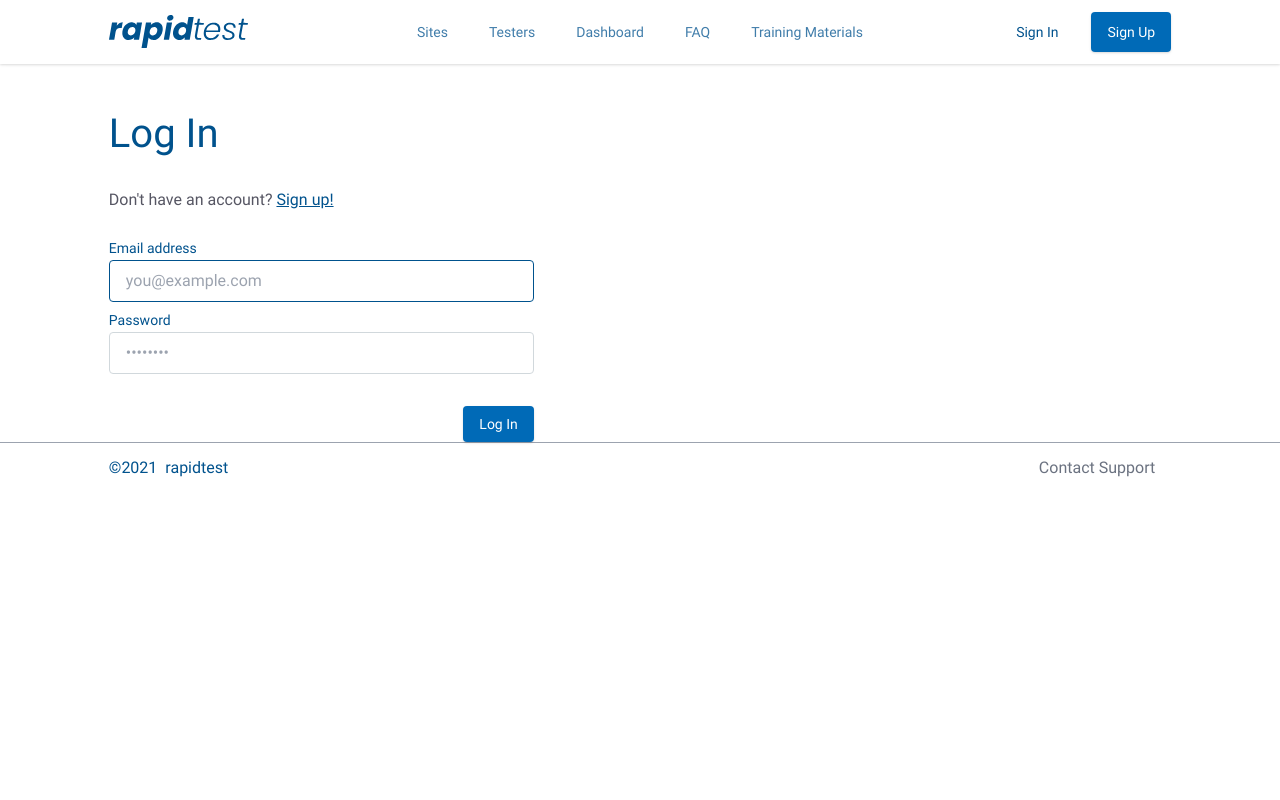
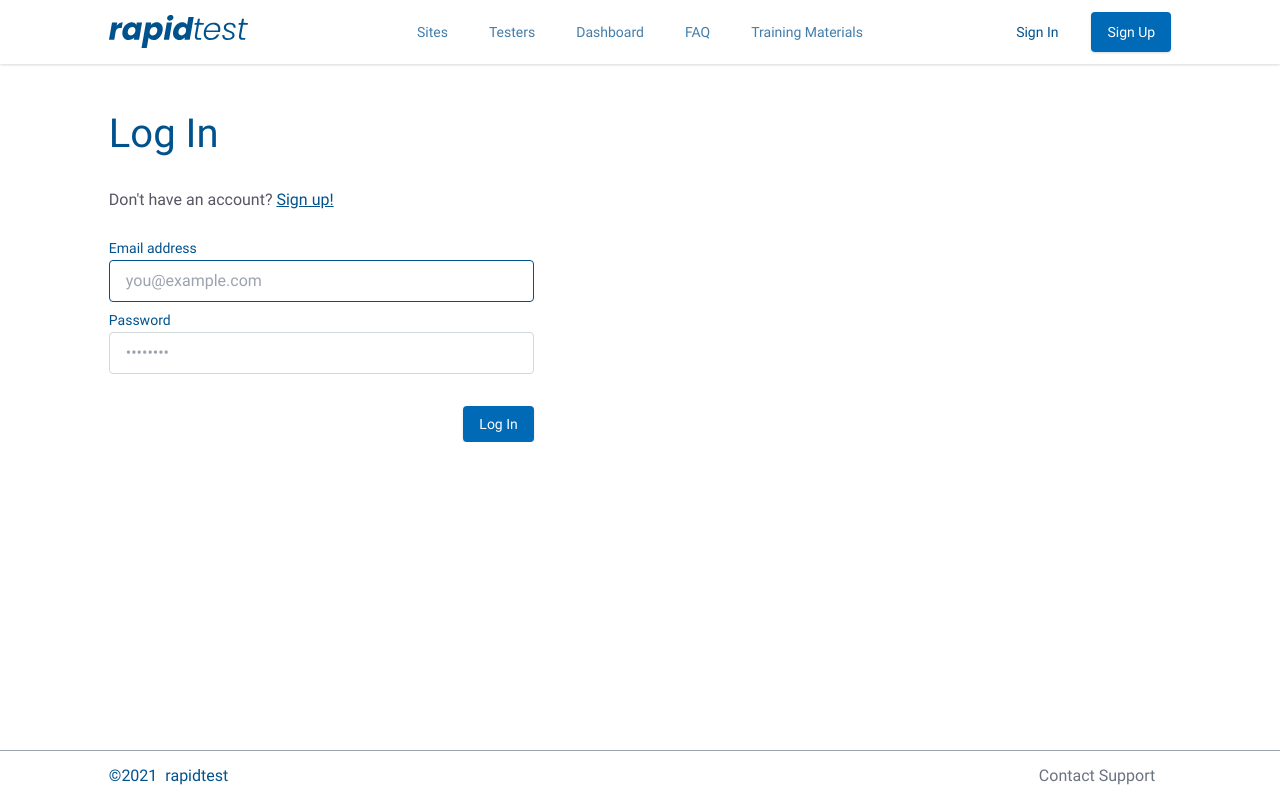
Before and after one commit to datarobot/datarobot-rapidtest-support, a React (Create React App) app: page /login in a window 1280 px wide. Built offline with nearby package versions, Linux system fonts and the light colour scheme; no server answers; what @fortawesome/pro-light-svg-icons, @fortawesome/pro-regular-svg-icons, @fortawesome/pro-solid-svg-icons, @tailwindcss/typography would draw is missing.

Commit message:
fixing footer styling

```diff
--- a/src/components/Footer/Footer.css
+++ b/src/components/Footer/Footer.css
@@ -1,5 +1,5 @@
 .footer {
-  @apply text-blue border-t border-gray-400 flex justify-between items-center w-screen;
+  @apply fixed bottom-0 bg-white text-blue border-t border-gray-400 flex justify-between items-center w-screen;
 
   height: 50px;
   margin-left: -8.5vw;
--- a/src/components/Footer/index.js
+++ b/src/components/Footer/index.js
@@ -13,7 +13,11 @@ const Footer = () => {
   const [isTableView, setIsTableView] = useState(false);
 
   useEffect(() => {
-    if (location.pathname === '/accounts' || location.pathname === '/sites') {
+    if (
+      location.pathname === '/accounts' ||
+      location.pathname === '/sites' ||
+      location.pathname === '/'
+    ) {
       return setIsTableView(true);
     }
 
--- a/src/index.css
+++ b/src/index.css
@@ -17,7 +17,7 @@ body {
 } */
 
 .content {
-  @apply flex-1;
+  @apply overflow-y-scroll mb-4;
 }
 
 @layer components {
```
